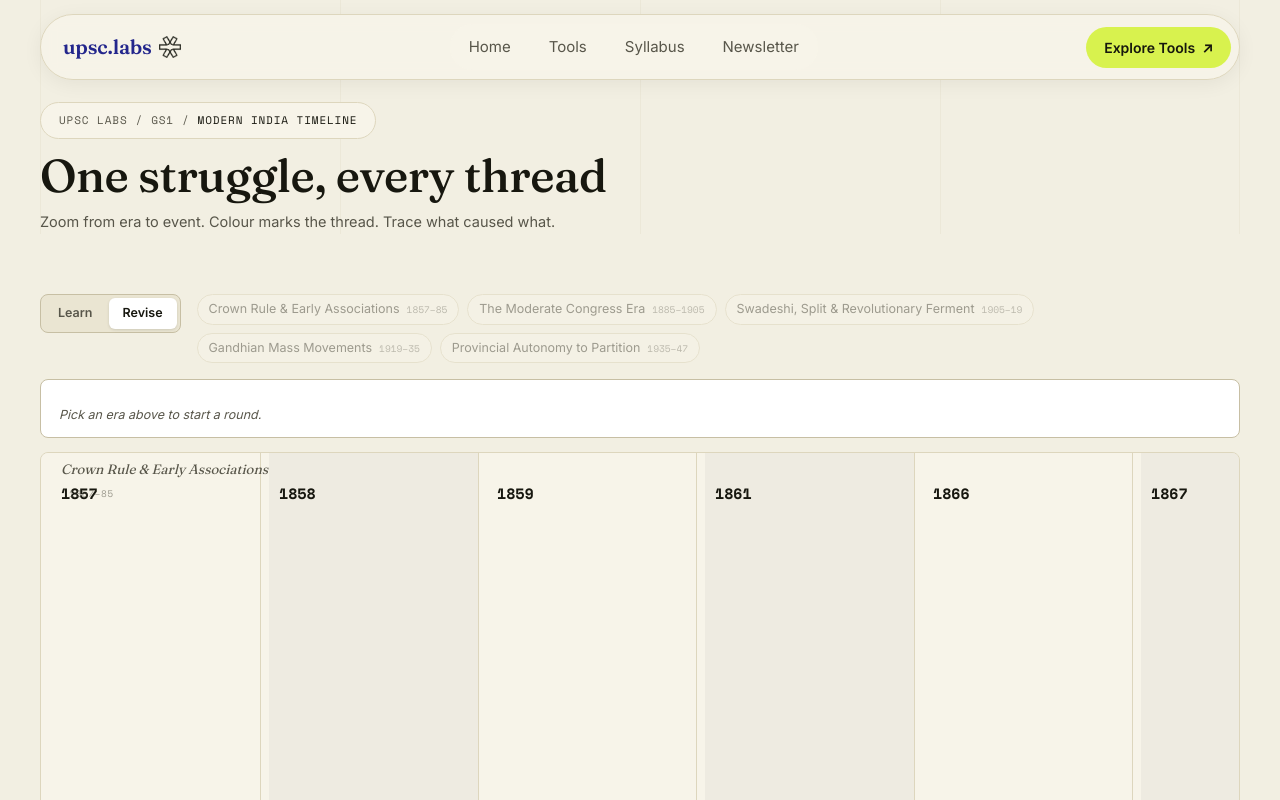
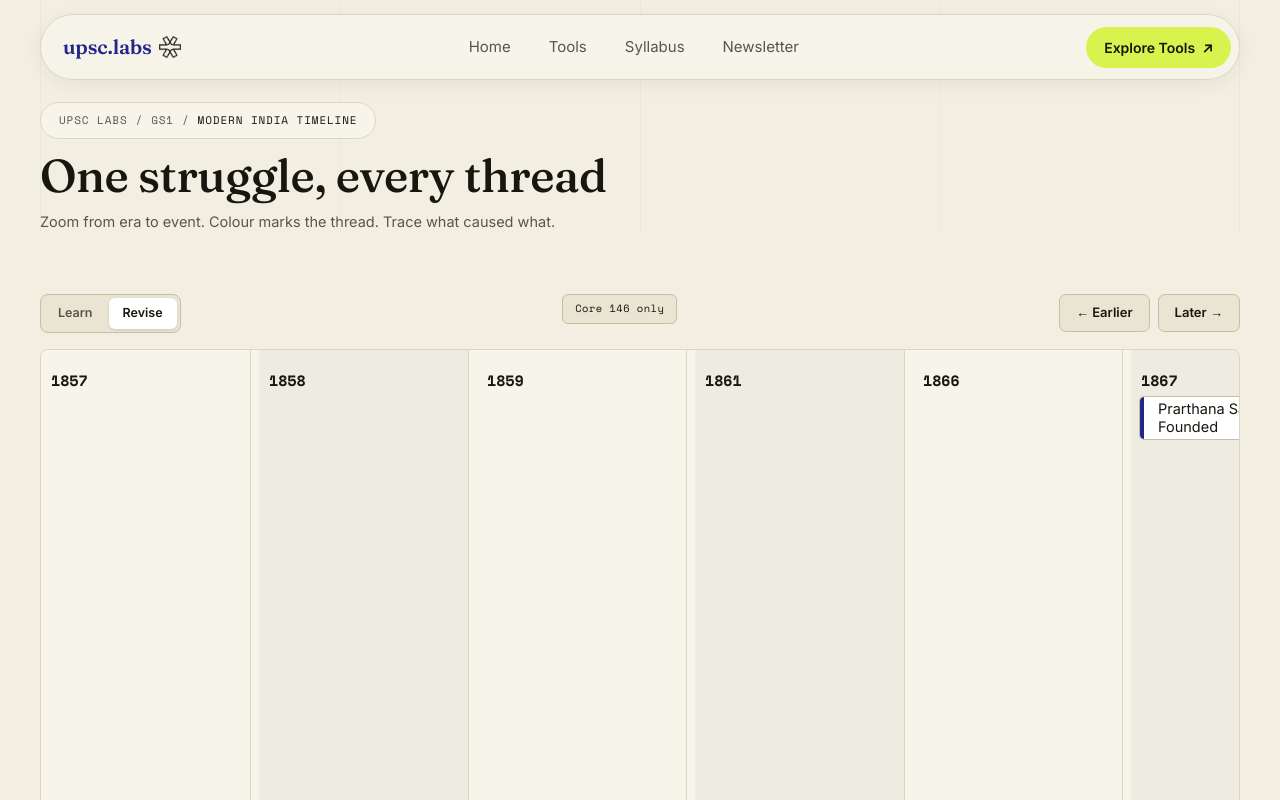
Before and after one commit to isayushsingh/upsclabs, a Next.js app: page /gs1/modern-india-timeline in a window 1280 px wide. Both pictures are taken after a click on the button "Revise". Shown: the top 800 px of the page. Built offline with nearby package versions, Linux system fonts and the light colour scheme.

Commit message:
feat: fix text wrap logic

```diff
--- a/components/modern-india-timeline/ModernIndiaTimeline.css
+++ b/components/modern-india-timeline/ModernIndiaTimeline.css
@@ -25,12 +25,6 @@
 .mit-mode-btn{ font-family:var(--font-inter),sans-serif; font-size:12.5px; font-weight:600; padding:6px 14px; border:none; border-radius:6px; background:transparent; color:var(--ink-soft); cursor:pointer; }
 .mit-mode-btn.on{ background:#fff; color:var(--ink); box-shadow:0 1px 3px rgba(0,0,0,.12); }
 
-.mit-erabar{ display:flex; flex-wrap:wrap; gap:8px; flex:1; min-width:0; }
-.mit-chip{ display:inline-flex; align-items:center; gap:7px; font-family:var(--font-inter),sans-serif; font-size:12.5px; color:var(--ink-soft); padding:5px 11px; border:1px solid var(--line); border-radius:999px; background:var(--paper-3); cursor:pointer; opacity:.55; transition:opacity .2s, border-color .2s, background .2s; }
-.mit-chip.on{ opacity:1; color:var(--ink); border-color:var(--stone-edge); background:#fff; }
-.mit-chip:hover{ opacity:.9; }
-.mit-era-chip-range{ font-family:var(--font-space-mono),monospace; font-size:9.5px; opacity:.65; }
-
 .mit-tier-toggle{ flex:0 0 auto; font-family:var(--font-space-mono),monospace; font-size:10.5px; letter-spacing:.04em; padding:6px 12px; border:1px solid var(--stone-edge); border-radius:6px; background:var(--paper-2); color:var(--ink); cursor:pointer; white-space:nowrap; }
 .mit-tier-toggle:hover{ background:#dcd6c6; }
 
@@ -41,13 +35,19 @@
 .mit-zbtn:hover:not(:disabled){ background:#dcd6c6; }
 .mit-zbtn:disabled{ opacity:.35; cursor:default; }
 
-/* ── revise-mode bar: era status + shuffled tray ── */
-.mit-revise-bar{ margin-bottom:14px; padding:12px 16px; border:1px solid var(--stone-edge); border-radius:8px; background:#fff; }
-.mit-revise-status{ font-family:var(--font-space-mono),monospace; font-size:11px; letter-spacing:.03em; color:var(--ink-soft); margin-bottom:10px; }
+/* ── revise-mode bar: captured-years status + shuffled tray ──
+   Sits *below* the canvas — these are the cards that just came out of the
+   columns still visible right above, scrambled here to be put back. */
+.mit-revise-bar{ margin-top:14px; padding:12px 16px; border:1px solid var(--stone-edge); border-radius:8px; background:#fff; }
+.mit-revise-status{ display:flex; align-items:center; justify-content:space-between; gap:12px; font-family:var(--font-space-mono),monospace; font-size:11px; letter-spacing:.03em; color:var(--ink-soft); margin-bottom:10px; }
 .mit-tray{ display:flex; flex-wrap:wrap; gap:8px; }
-.mit-tray-card{ font-family:var(--font-inter),sans-serif; font-size:12.5px; padding:7px 12px; border:1.5px solid var(--accent); border-radius:6px; background:var(--paper-3); color:var(--ink); cursor:pointer; }
+/* Staggered "drop in" on mount — these cards just fell out of the timeline
+   above into this tray; animation-delay is set per-card (see the component)
+   for a cascading, scrambled-down feel rather than all landing at once. */
+.mit-tray-card{ font-family:var(--font-inter),sans-serif; font-size:12.5px; padding:7px 12px; border:1.5px solid var(--accent); border-radius:6px; background:var(--paper-3); color:var(--ink); cursor:pointer; animation:mit-tray-drop .32s ease-out backwards; }
 .mit-tray-card:hover{ background:#fff; }
 .mit-tray-card.is-selected{ background:var(--accent); color:#fff; box-shadow:0 2px 6px rgba(0,0,0,.2); }
+@keyframes mit-tray-drop{ from{ transform:translateY(-16px); opacity:0; } to{ transform:translateY(0); opacity:1; } }
 .mit-revise-done{ display:flex; align-items:center; gap:12px; flex-wrap:wrap; font-size:13.5px; }
 
 /* ── scroll canvas ──
@@ -68,7 +68,7 @@
    cue for "this is a new year", since colour no longer marks strand. */
 .mit-col{ position:absolute; top:0; border-right:1px solid var(--line); transition:background .15s; }
 .mit-col.alt{ background:rgba(0,0,0,.035); }
-.mit-col-year{ position:absolute; left:10px; top:29px; font-family:var(--font-space-mono),monospace; font-size:15px; font-weight:700; color:var(--ink); }
+.mit-col-year{ position:absolute; left:10px; top:19px; font-family:var(--font-space-mono),monospace; font-size:15px; font-weight:700; color:var(--ink); }
 /* Pinned to the top of every era-starting column — a reserved strip (see
    HEADER_HEIGHT in modernIndia.ts) that no card ever starts inside, so the
    era name is always a clean header, never interleaved with the cards
@@ -97,8 +97,11 @@
    No year on the card any more: it's already the header of the column it
    sits in, so repeating it on every card was redundant and just ate into
    the width available for the title. Cards from the same year stack inside
-   that year's column. */
-.mit-card{ position:absolute; transform:translate(-50%,-50%); border:1px solid var(--stone-edge); border-radius:5px; background:#fff; cursor:pointer; text-align:left; font-family:var(--font-inter),sans-serif; color:var(--ink); padding:0 12px; height:34px; z-index:2; overflow:hidden; display:flex; align-items:center; }
+   that year's column, each the same fixed height (see CARD_HEIGHT in
+   modernIndia.ts — the stacking math needs every card to agree on one
+   height, so the title wraps up to two lines rather than needing a wider
+   card or getting a one-line ellipsis truncation. */
+.mit-card{ position:absolute; transform:translate(-50%,-50%); border:1px solid var(--stone-edge); border-radius:5px; background:#fff; cursor:pointer; text-align:left; font-family:var(--font-inter),sans-serif; color:var(--ink); padding:6px 12px; height:44px; z-index:2; overflow:hidden; display:flex; align-items:center; }
 .mit-card::before{ content:""; position:absolute; left:0; top:0; bottom:0; width:4px; background:var(--accent); border-radius:5px 0 0 5px; }
 .mit-card:hover{ box-shadow:0 3px 8px rgba(0,0,0,.16); z-index:5; }
 .mit-card.is-active{ box-shadow:0 0 0 2px var(--accent); z-index:6; }
@@ -106,7 +109,15 @@
 .mit-card.is-placed{ cursor:default; animation:mit-pop .25s ease-out; }
 @keyframes mit-pop{ from{ transform:translate(-50%,-50%) scale(.7); opacity:0; } to{ transform:translate(-50%,-50%) scale(1); opacity:1; } }
 
-.mit-card-title{ font-size:14.5px; line-height:1.25; overflow:hidden; text-overflow:ellipsis; white-space:nowrap; padding-left:6px; }
+/* Wraps up to 2 lines (CARD_HEIGHT is sized for exactly that); a title that
+   would still overflow past two lines clips with an ellipsis on the 2nd
+   line — display:-webkit-box + line-clamp is what makes an ellipsis work on
+   the *last* line of a wrapped block, plain overflow:hidden alone can't. */
+.mit-card-title{
+  font-size:14.5px; line-height:1.22; padding-left:6px;
+  display:-webkit-box; -webkit-line-clamp:2; -webkit-box-orient:vertical;
+  overflow:hidden; text-overflow:ellipsis; white-space:normal;
+}
 
 /* ── minimap scrubber ── */
 .mit-minimap{ position:relative; height:30px; margin-top:8px; border:1px solid var(--line); border-radius:5px; background:var(--paper-2); cursor:pointer; overflow:hidden; touch-action:none; }
--- a/components/modern-india-timeline/ModernIndiaTimeline.tsx
+++ b/components/modern-india-timeline/ModernIndiaTimeline.tsx
@@ -12,6 +12,7 @@ import {
   type TimelineEvent,
   type LaidOutEvent,
   type Era,
+  type ColumnMeta,
 } from "@/lib/timeline/modernIndia";
 import "./ModernIndiaTimeline.css";
 
@@ -53,32 +54,21 @@ export default function ModernIndiaTimeline() {
     () => (showContext ? EVENTS : EVENTS.filter((e) => e.tier === "core")),
     [showContext]
   );
-  const learnLayout = useMemo(() => layoutTimeline(visibleEvents), [visibleEvents]);
+  const layout = useMemo(() => layoutTimeline(visibleEvents), [visibleEvents]);
+  const width = layout.width;
+  const canvasHeight = layout.height;
 
-  // ── Revise mode state ──
-  const [reviseEraId, setReviseEraId] = useState<string | null>(null);
+  // ── Revise mode state ── scoped to *whatever's on screen* when you hit
+  // the button, not a whole era — see enterRevise below. The canvas itself
+  // never changes shape between modes: revise just hides the cards for the
+  // captured years (they move into the tray) while everything outside that
+  // set stays exactly as it was in Learn.
+  const [reviseYears, setReviseYears] = useState<Set<number> | null>(null);
   const [reviseQueue, setReviseQueue] = useState<string[]>([]);
   const [revisePlaced, setRevisePlaced] = useState<Set<string>>(new Set());
   const [reviseSelected, setReviseSelected] = useState<string | null>(null);
   const [reviseStats, setReviseStats] = useState({ correct: 0, attempts: 0 });
   const [wrongFlashYear, setWrongFlashYear] = useState<number | null>(null);
-  const activeEra = reviseEraId ? ERAS.find((e) => e.id === reviseEraId) ?? null : null;
-
-  // A revise round only ever shows *that era's* years — not the full
-  // 90-year strip — so "unscramble" means the whole visible timeline, not
-  // just whatever happened to be in view when you started scrolling.
-  const eraEvents = useMemo(
-    () => (activeEra ? visibleEvents.filter((e) => e.year >= activeEra.start && e.year < activeEra.end) : []),
-    [activeEra, visibleEvents]
-  );
-  const reviseLayout = useMemo(
-    () => (activeEra ? layoutTimeline(eraEvents) : null),
-    [activeEra, eraEvents]
-  );
-
-  const layout = mode === "revise" && reviseLayout ? reviseLayout : learnLayout;
-  const width = layout.width;
-  const canvasHeight = layout.height;
 
   // Drag-to-pan for mouse/pen; touch keeps native scrolling. Declared before
   // the scroll/snap wiring below so the idle-snap can check "are we still
@@ -102,15 +92,19 @@ export default function ModernIndiaTimeline() {
     panState.current = null;
   };
 
-  // Which column currently sits closest to the centre of the viewport.
-  const centerColIndex = useCallback(() => {
+  // Which column's *left edge* is closest to the current scroll position —
+  // the settle target aligns a year's left edge flush with the viewport's
+  // left edge (rather than centring it), so once settled there's no sliver
+  // of the previous/next year showing at either edge, and "what's on
+  // screen" becomes a clean, computable set of whole columns (see
+  // enterRevise) instead of a fuzzy centred window.
+  const nearestColIndex = useCallback(() => {
     const el = scrollRef.current;
     if (!el || !layout.columns.length) return 0;
-    const centerX = el.scrollLeft + el.clientWidth / 2;
     let best = 0;
     let bestDist = Infinity;
     layout.columns.forEach((col, i) => {
-      const d = Math.abs(col.left + COLUMN_WIDTH / 2 - centerX);
+      const d = Math.abs(col.left - el.scrollLeft);
       if (d < bestDist) {
         bestDist = d;
         best = i;
@@ -124,8 +118,27 @@ export default function ModernIndiaTimeline() {
       const el = scrollRef.current;
       const col = layout.columns[Math.max(0, Math.min(layout.columns.length - 1, i))];
       if (!el || !col) return;
-      const target = col.left + COLUMN_WIDTH / 2 - el.clientWidth / 2;
-      el.scrollTo({ left: Math.max(0, target), behavior });
+      el.scrollTo({ left: Math.max(0, col.left), behavior });
+    },
+    [layout.columns]
+  );
+
+  // Every column whose *entire* width fits inside the viewport, starting
+  // from a given column — i.e. what's genuinely, fully "on screen", not
+  // sliced off at an edge. Always returns at least one column so a viewport
+  // narrower than a single column still has something to revise.
+  const fullyVisibleFrom = useCallback(
+    (startIdx: number, viewportWidth: number): ColumnMeta[] => {
+      const cols = layout.columns;
+      const start = cols[startIdx];
+      if (!start) return [];
+      const result: ColumnMeta[] = [];
+      for (let i = startIdx; i < cols.length; i++) {
+        const rightEdge = cols[i].left + COLUMN_WIDTH - start.left;
+        if (rightEdge > viewportWidth && result.length > 0) break;
+        result.push(cols[i]);
+      }
+      return result;
     },
     [layout.columns]
   );
@@ -143,9 +156,9 @@ export default function ModernIndiaTimeline() {
     if (idleSnapTimer.current) clearTimeout(idleSnapTimer.current);
     idleSnapTimer.current = setTimeout(() => {
       if (panState.current) return; // still actively dragging — don't fight it
-      scrollToColIndex(centerColIndex());
+      scrollToColIndex(nearestColIndex());
     }, 160);
-  }, [centerColIndex, scrollToColIndex]);
+  }, [nearestColIndex, scrollToColIndex]);
 
   useEffect(() => {
     const el = scrollRef.current;
@@ -166,12 +179,6 @@ export default function ModernIndiaTimeline() {
     };
   }, [mode, scheduleIdleSnap]);
 
-  // Starting (or replaying) a revise round swaps in a brand-new, much
-  // narrower canvas (just that era) — always open it scrolled to its start.
-  useEffect(() => {
-    if (mode === "revise" && reviseEraId) scrollRef.current?.scrollTo({ left: 0 });
-  }, [mode, reviseEraId]);
-
   // A plain (non-shift, non-ctrl) vertical wheel gesture pans the strip
   // horizontally — this is a horizontal timeline, so a mouse wheel should
   // move it. A trackpad's own horizontal swipe (deltaX) is left alone and
@@ -189,7 +196,7 @@ export default function ModernIndiaTimeline() {
     const el = scrollRef.current;
     if (!el) return;
     const perPage = Math.max(1, Math.round(el.clientWidth / (COLUMN_WIDTH + COLUMN_GAP)));
-    scrollToColIndex(centerColIndex() + dir * perPage);
+    scrollToColIndex(nearestColIndex() + dir * perPage);
   };
 
   const laidById = useMemo(() => new Map(layout.events.map((e) => [e.id, e])), [layout.events]);
@@ -272,17 +279,32 @@ export default function ModernIndiaTimeline() {
     seekFromClientX(e.clientX);
   };
 
-  const startRevise = (era: Era) => {
-    const ids = visibleEvents.filter((e) => e.year >= era.start && e.year < era.end).map((e) => e.id);
-    setReviseEraId(era.id);
+  // Captures exactly the years fully visible right now — not a whole era —
+  // scrambles their events into the tray, and leaves every other column on
+  // the canvas exactly as Learn mode shows it.
+  const beginRevise = (years: Set<number>) => {
+    const ids = visibleEvents.filter((e) => years.has(e.year)).map((e) => e.id);
+    setReviseYears(years);
     setReviseQueue(shuffled(ids));
     setRevisePlaced(new Set());
     setReviseSelected(null);
     setReviseStats({ correct: 0, attempts: 0 });
   };
+
+  const enterRevise = () => {
+    const el = scrollRef.current;
+    if (!el || !layout.columns.length) return;
+    // Settle flush to a column boundary first, in case the view is
+    // mid-scroll, so "what's on screen" is well-defined.
+    const startIdx = nearestColIndex();
+    el.scrollLeft = layout.columns[startIdx].left;
+    const cols = fullyVisibleFrom(startIdx, el.clientWidth);
+    beginRevise(new Set(cols.map((c) => c.year)));
+    setMode("revise");
+  };
   const exitRevise = () => {
     setMode("learn");
-    setReviseEraId(null);
+    setReviseYears(null);
   };
 
   const placeCard = (targetYear: number) => {
@@ -303,17 +325,22 @@ export default function ModernIndiaTimeline() {
     () => reviseQueue.map((id) => EVENTS_BY_ID[id]).filter(Boolean),
     [reviseQueue]
   );
-  const reviseDone = mode === "revise" && activeEra && reviseQueue.length === 0;
+  const reviseDone = mode === "revise" && reviseYears != null && reviseQueue.length === 0;
 
   const renderCard = (ev: TimelineEvent & { x: number; y: number }) => {
     const isActive = ev.id === activeId;
     const isLinked = linkedIds.has(ev.id);
+    // Only cards that were actually just placed back (i.e. part of this
+    // revise round) get the "pop back in" treatment — a card outside the
+    // revise set never left, so it shouldn't animate just because the mode
+    // toggled.
+    const justPlaced = mode === "revise" && reviseYears?.has(ev.year);
     return (
       <button
         key={ev.id}
         data-card
         className={`mit-card ${isActive ? "is-active" : ""} ${isLinked ? "is-linked" : ""} ${
-          mode === "revise" ? "is-placed" : ""
+          justPlaced ? "is-placed" : ""
         }`}
         style={{ left: ev.x, top: ev.y, width: COLUMN_WIDTH - 16 }}
         onClick={mode === "learn" ? () => setActiveId((cur) => (cur === ev.id ? null : ev.id)) : undefined}
@@ -324,6 +351,12 @@ export default function ModernIndiaTimeline() {
     );
   };
 
+  const reviseYearsLabel = (() => {
+    if (!reviseYears || !reviseYears.size) return "";
+    const ys = [...reviseYears].sort((a, b) => a - b);
+    return ys.length > 1 ? `${ys[0]}–${ys[ys.length - 1]}` : `${ys[0]}`;
+  })();
+
   return (
     <div className="mit-root">
       <section className="mit-controls">
@@ -331,12 +364,10 @@ export default function ModernIndiaTimeline() {
           <button className={`mit-mode-btn ${mode === "learn" ? "on" : ""}`} onClick={() => setMode("learn")}>
             Learn
           </button>
-          <button className={`mit-mode-btn ${mode === "revise" ? "on" : ""}`} onClick={() => setMode("revise")}>
+          <button className={`mit-mode-btn ${mode === "revise" ? "on" : ""}`} onClick={enterRevise}>
             Revise
           </button>
         </div>
-        {mode === "learn" ? (
-          <>
         <button
           className="mit-tier-toggle"
           onClick={() => setShowContext((v) => !v)}
@@ -356,67 +387,7 @@ export default function ModernIndiaTimeline() {
             Later →
           </button>
         </div>
-          </>
-        ) : (
-          <div className="mit-erabar" role="group" aria-label="Choose an era to revise">
-            {ERAS.map((era) => (
-              <button
-                key={era.id}
-                className={`mit-chip ${reviseEraId === era.id ? "on" : ""}`}
-                onClick={() => startRevise(era)}
-              >
-                {era.name}
-                <span className="mit-era-chip-range">{era.short}</span>
-              </button>
-            ))}
-          </div>
-        )}
       </section>
-
-      {mode === "revise" && (
-        <div className="mit-revise-bar">
-          {!activeEra ? (
-            <p className="mit-hint">Pick an era above to start a round.</p>
-          ) : reviseDone ? (
-            <div className="mit-revise-done">
-              <strong>
-                {reviseStats.correct}/{reviseStats.attempts} correct — {activeEra.name} placed.
-              </strong>
-              <button className="mit-tier-toggle" onClick={() => startRevise(activeEra)}>
-                Play again
-              </button>
-              <button className="mit-tier-toggle" onClick={exitRevise}>
-                Back to Learn
-              </button>
-            </div>
-          ) : (
-            <>
-              <div className="mit-revise-status">
-                <span>
-                  {activeEra.name} · {revisePlaced.size}/{revisePlaced.size + reviseQueue.length} placed
-                  {reviseStats.attempts > 0 && ` · ${reviseStats.correct}/${reviseStats.attempts} correct`}
-                </span>
-              </div>
-              <div className="mit-tray" role="group" aria-label="Events to place">
-                {reviseTrayEvents.map((ev) => (
-                  <button
-                    key={ev.id}
-                    className={`mit-tray-card ${reviseSelected === ev.id ? "is-selected" : ""}`}
-                    onClick={() => setReviseSelected((cur) => (cur === ev.id ? null : ev.id))}
-                  >
-                    {ev.title}
-                  </button>
-                ))}
-              </div>
-              <p className="mit-hint">
-                {reviseSelected
-                  ? "Now tap the year column you think it belongs to."
-                  : "Tap a card above, then tap its year below."}
-              </p>
-            </>
-          )}
-        </div>
-      )}
 
       <div
         className="mit-scroll"
@@ -428,26 +399,29 @@ export default function ModernIndiaTimeline() {
         onPointerLeave={endPan}
       >
         <div className="mit-canvas" style={{ width, height: canvasHeight }}>
-          {layout.columns.map((col, i) => (
+          {layout.columns.map((col, i) => {
+            const isReviseTarget = mode === "revise" && reviseYears?.has(col.year) && !!reviseSelected;
+            return (
               <div
                 key={col.year}
-              data-card={mode === "revise" && reviseSelected ? "true" : undefined}
-              className={`mit-col ${i % 2 === 1 ? "alt" : ""} ${
-                mode === "revise" && reviseSelected ? "is-target" : ""
-              } ${wrongFlashYear === col.year ? "is-wrong" : ""}`}
+                data-card={isReviseTarget ? "true" : undefined}
+                className={`mit-col ${i % 2 === 1 ? "alt" : ""} ${isReviseTarget ? "is-target" : ""} ${
+                  wrongFlashYear === col.year ? "is-wrong" : ""
+                }`}
                 style={{ left: col.left, width: COLUMN_WIDTH, height: canvasHeight }}
-              onClick={mode === "revise" && reviseSelected ? () => placeCard(col.year) : undefined}
-              role={mode === "revise" && reviseSelected ? "button" : undefined}
+                onClick={isReviseTarget ? () => placeCard(col.year) : undefined}
+                role={isReviseTarget ? "button" : undefined}
               >
                 {col.eraStart && (
                   <div className="mit-era-header">
-                  <span className="mit-era-label">{col.eraStart.name}</span>
-                  <span className="mit-era-range">{col.eraStart.short}</span>
+                    {/* <span className="mit-era-label">{col.eraStart.name}</span> */}
+                    {/* <span className="mit-era-range">{col.eraStart.short}</span> */}
                   </div>
                 )}
                 <span className="mit-col-year">{col.year}</span>
               </div>
-          ))}
+            );
+          })}
 
           <svg className="mit-links" width={width} height={canvasHeight} aria-hidden="true">
             <defs>
@@ -495,11 +469,61 @@ export default function ModernIndiaTimeline() {
           </svg>
 
           {layout.events.map((ev) => {
-            if (mode === "revise" && !revisePlaced.has(ev.id)) return null;
+            // Only the captured years' cards ever leave the canvas — an
+            // event outside the revise set stays exactly as Learn shows it.
+            const inRevise = mode === "revise" && reviseYears?.has(ev.year);
+            if (inRevise && !revisePlaced.has(ev.id)) return null;
             return renderCard(ev);
           })}
         </div>
       </div>
+
+      {mode === "revise" && reviseYears && (
+        <div className="mit-revise-bar">
+          {reviseDone ? (
+            <div className="mit-revise-done">
+              <strong>
+                {reviseStats.correct}/{reviseStats.attempts} correct — {reviseYearsLabel} placed.
+              </strong>
+              <button className="mit-tier-toggle" onClick={() => beginRevise(reviseYears)}>
+                Play again
+              </button>
+              <button className="mit-tier-toggle" onClick={exitRevise}>
+                Back to Learn
+              </button>
+            </div>
+          ) : (
+            <>
+              <div className="mit-revise-status">
+                <span>
+                  {reviseYearsLabel} · {revisePlaced.size}/{revisePlaced.size + reviseQueue.length} placed
+                  {reviseStats.attempts > 0 && ` · ${reviseStats.correct}/${reviseStats.attempts} correct`}
+                </span>
+                <button className="mit-tier-toggle" onClick={exitRevise}>
+                  Back to Learn
+                </button>
+              </div>
+              <div className="mit-tray" role="group" aria-label="Events to place">
+                {reviseTrayEvents.map((ev, i) => (
+                  <button
+                    key={ev.id}
+                    className={`mit-tray-card ${reviseSelected === ev.id ? "is-selected" : ""}`}
+                    style={{ animationDelay: `${i * 18}ms` } as React.CSSProperties}
+                    onClick={() => setReviseSelected((cur) => (cur === ev.id ? null : ev.id))}
+                  >
+                    {ev.title}
+                  </button>
+                ))}
+              </div>
+              <p className="mit-hint">
+                {reviseSelected
+                  ? "Now tap the year column you think it belongs to."
+                  : "Tap a card above, then tap its year below."}
+              </p>
+            </>
+          )}
+        </div>
+      )}
 
       {mode === "learn" && (
         <div
--- a/lib/timeline/modernIndia.ts
+++ b/lib/timeline/modernIndia.ts
@@ -138,7 +138,13 @@ export const YEARS: number[] = Array.from({ length: T_MAX - T_MIN + 1 }, (_, i)
 
 export const COLUMN_WIDTH = 210;
 export const COLUMN_GAP = 8;
-export const CARD_HEIGHT = 34;
+// Every card gets the same fixed height, wrap or no — because the vertical
+// stacking below places the next card exactly CARD_HEIGHT+CARD_GAP_Y lower
+// than the last one, a card that actually needed more room (say, its title
+// wrapped to two lines) would silently overlap the one below it. Sized for
+// up to two lines at the card's own font size (a title beyond that still
+// clips with an ellipsis, same safety net as before — see .mit-card-title).
+export const CARD_HEIGHT = 44;
 /** Vertical gap between two cards stacked in the same year's column. */
 export const CARD_GAP_Y = 10;
 /** Margin either side of the first/last column, so nothing clips the canvas edge. */
```
Also changed, not shown: lib/timeline/modernIndia.json. Lines whose indentation alone changed are shown as unchanged.
